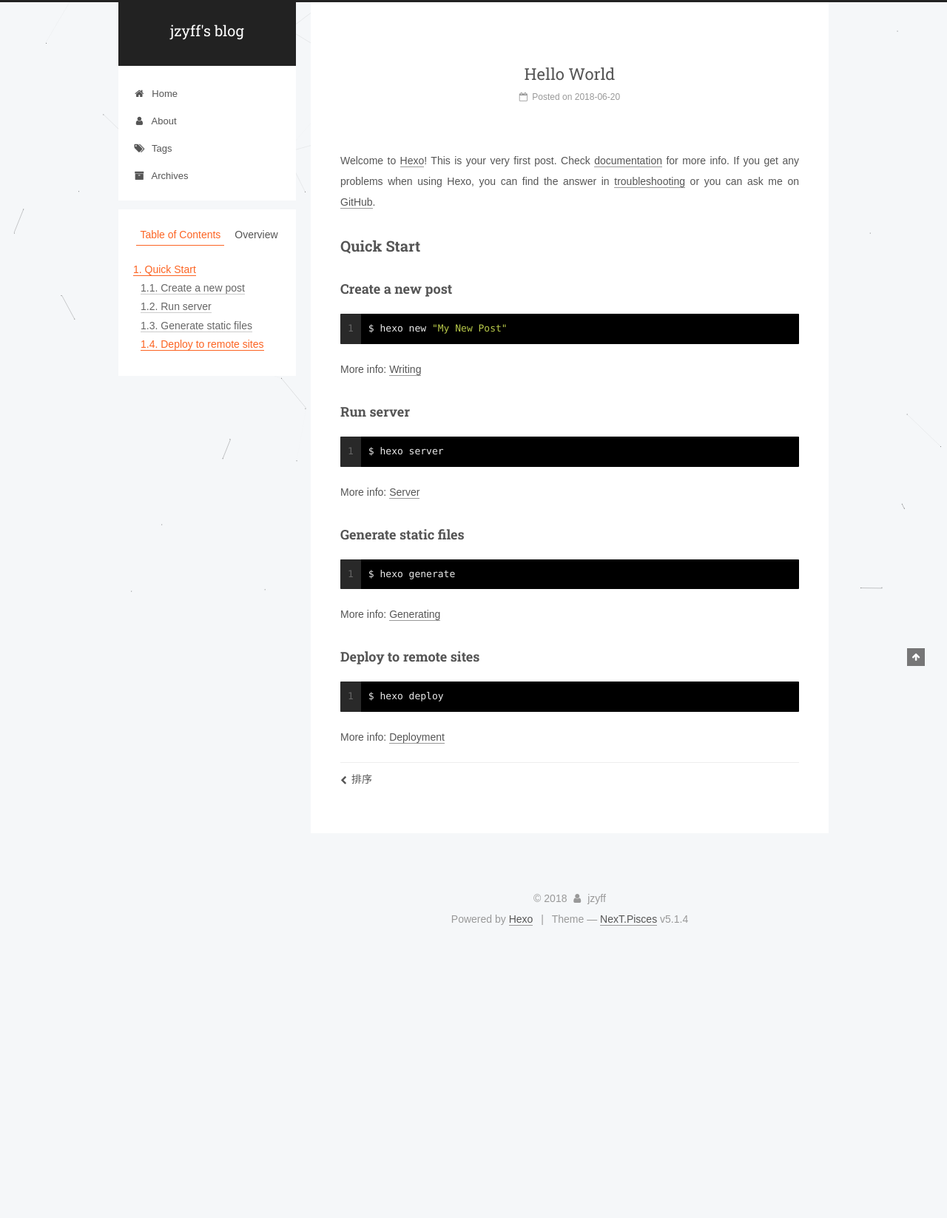
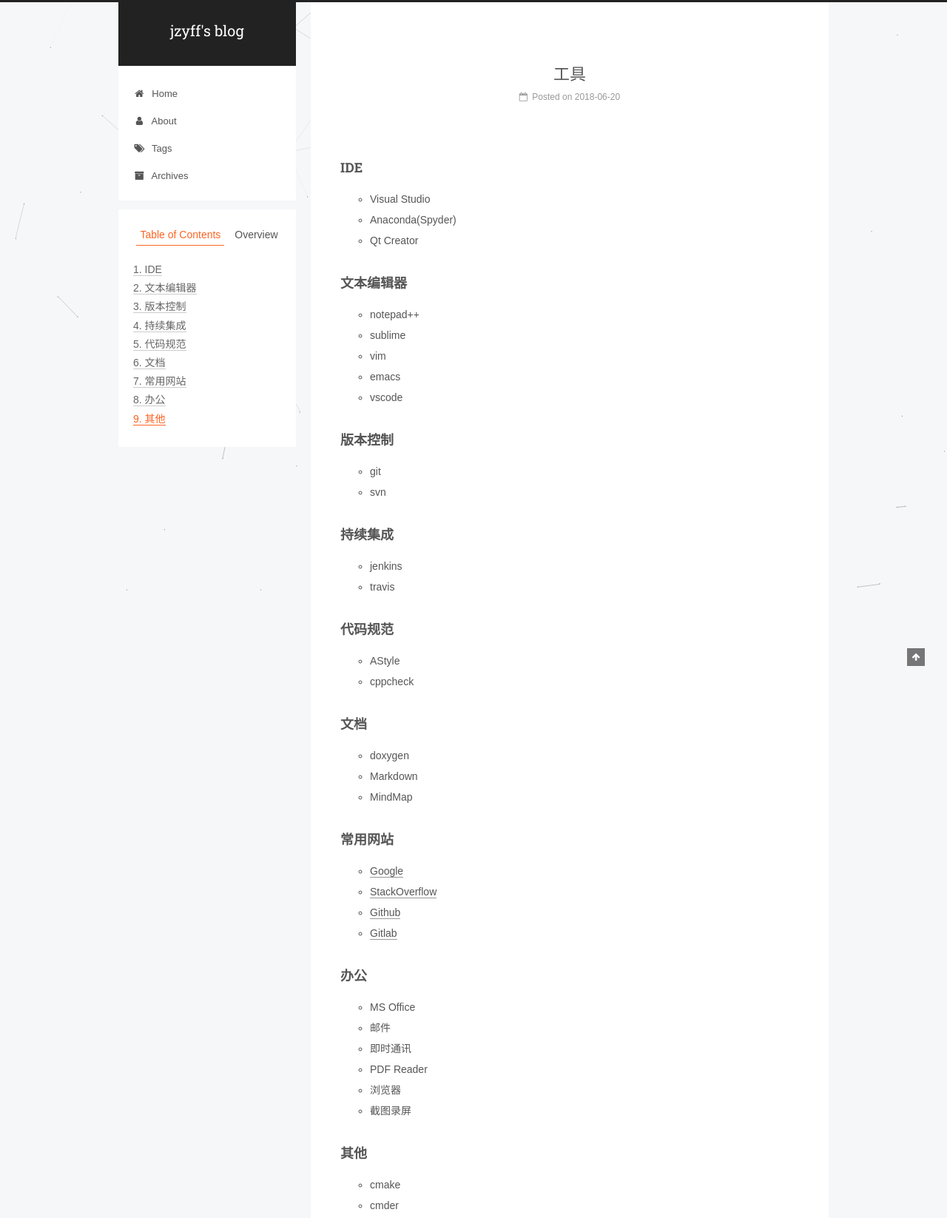
Before and after one commit to jzyff/jzyff.github.io, a plain HTML site: page 2018/06/20/tool/index.html in a window 1280 px wide. Shown: the top 1646 px of the page at 74% size. Before the commit the page ends 1276 px from the top, so only its background shows below. Drawn offline with Linux system fonts and the light colour scheme; a web font is replaced by a local one.

Commit message:
Site updated: 2018-06-21 00:36:05

```diff
--- a/2018/06/20/hello-world/index.html
+++ b/2018/06/20/tool/index.html
@@ -123,17 +123,17 @@
 
 
 
-<meta name="description" content="Welcome to Hexo! This is your very first post. Check documentation for more info. If you get any problems when using Hexo, you can find the answer in troubleshooting or you can ask me on GitHub.">
+<meta name="description" content="IDE Visual Studio Anaconda(Spyder) Qt Creator">
 <meta property="og:type" content="article">
-<meta property="og:title" content="Hello World">
-<meta property="og:url" content="http://yoursite.com/2018/06/20/hello-world/index.html">
+<meta property="og:title" content="工具">
+<meta property="og:url" content="http://yoursite.com/2018/06/20/tool/index.html">
 <meta property="og:site_name" content="jzyff&#39;s blog">
-<meta property="og:description" content="Welcome to Hexo! This is your very first post. Check documentation for more info. If you get any problems when using Hexo, you can find the answer in troubleshooting or you can ask me on GitHub.">
+<meta property="og:description" content="IDE Visual Studio Anaconda(Spyder) Qt Creator">
 <meta property="og:locale" content="en">
-<meta property="og:updated_time" content="2018-06-20T12:42:41.943Z">
+<meta property="og:updated_time" content="2018-06-20T16:32:28.300Z">
 <meta name="twitter:card" content="summary">
-<meta name="twitter:title" content="Hello World">
-<meta name="twitter:description" content="Welcome to Hexo! This is your very first post. Check documentation for more info. If you get any problems when using Hexo, you can find the answer in troubleshooting or you can ask me on GitHub.">
+<meta name="twitter:title" content="工具">
+<meta name="twitter:description" content="IDE Visual Studio Anaconda(Spyder) Qt Creator">
 
 
 
@@ -163,13 +163,13 @@
 
 
 
-  <link rel="canonical" href="http://yoursite.com/2018/06/20/hello-world/"/>
+  <link rel="canonical" href="http://yoursite.com/2018/06/20/tool/"/>
 
 
 
 
 
-  <title>Hello World | jzyff's blog</title>
+  <title>工具 | jzyff's blog</title>
 
 
 
@@ -296,7 +296,7 @@
 
 
   <div class="post-block">
-    <link itemprop="mainEntityOfPage" href="http://yoursite.com/2018/06/20/hello-world/">
+    <link itemprop="mainEntityOfPage" href="http://yoursite.com/2018/06/20/tool/">
 
     <span hidden itemprop="author" itemscope itemtype="http://schema.org/Person">
       <meta itemprop="name" content="jzyff">
@@ -313,7 +313,7 @@
 
 
 
-          <h1 class="post-title" itemprop="name headline">Hello World</h1>
+          <h1 class="post-title" itemprop="name headline">工具</h1>
 
 
         <div class="post-meta">
@@ -325,7 +325,7 @@
 
                 <span class="post-meta-item-text">Posted on</span>
 
-              <time title="Post created" itemprop="dateCreated datePublished" datetime="2018-06-20T20:42:41+08:00">
+              <time title="Post created" itemprop="dateCreated datePublished" datetime="2018-06-20T20:43:12+08:00">
                 2018-06-20
               </time>
 
@@ -363,16 +363,54 @@
 
 
 
-        <p>Welcome to <a href="https://hexo.io/" target="_blank" rel="noopener">Hexo</a>! This is your very first post. Check <a href="https://hexo.io/docs/" target="_blank" rel="noopener">documentation</a> for more info. If you get any problems when using Hexo, you can find the answer in <a href="https://hexo.io/docs/troubleshooting.html" target="_blank" rel="noopener">troubleshooting</a> or you can ask me on <a href="https://github.com/hexojs/hexo/issues" target="_blank" rel="noopener">GitHub</a>.</p>
+        <h3 id="IDE"><a href="#IDE" class="headerlink" title="IDE"></a>IDE</h3><ul>
+<li>Visual Studio</li>
+<li>Anaconda(Spyder)</li>
+<li>Qt Creator</li>
+</ul>
 <a id="more"></a>
-<h2 id="Quick-Start"><a href="#Quick-Start" class="headerlink" title="Quick Start"></a>Quick Start</h2><h3 id="Create-a-new-post"><a href="#Create-a-new-post" class="headerlink" title="Create a new post"></a>Create a new post</h3><figure class="highlight bash"><table><tr><td class="gutter"><pre><span class="line">1</span><br></pre></td><td class="code"><pre><span class="line">$ hexo new <span class="string">"My New Post"</span></span><br></pre></td></tr></table></figure>
-<p>More info: <a href="https://hexo.io/docs/writing.html" target="_blank" rel="noopener">Writing</a></p>
-<h3 id="Run-server"><a href="#Run-server" class="headerlink" title="Run server"></a>Run server</h3><figure class="highlight bash"><table><tr><td class="gutter"><pre><span class="line">1</span><br></pre></td><td class="code"><pre><span class="line">$ hexo server</span><br></pre></td></tr></table></figure>
-<p>More info: <a href="https://hexo.io/docs/server.html" target="_blank" rel="noopener">Server</a></p>
-<h3 id="Generate-static-files"><a href="#Generate-static-files" class="headerlink" title="Generate static files"></a>Generate static files</h3><figure class="highlight bash"><table><tr><td class="gutter"><pre><span class="line">1</span><br></pre></td><td class="code"><pre><span class="line">$ hexo generate</span><br></pre></td></tr></table></figure>
-<p>More info: <a href="https://hexo.io/docs/generating.html" target="_blank" rel="noopener">Generating</a></p>
-<h3 id="Deploy-to-remote-sites"><a href="#Deploy-to-remote-sites" class="headerlink" title="Deploy to remote sites"></a>Deploy to remote sites</h3><figure class="highlight bash"><table><tr><td class="gutter"><pre><span class="line">1</span><br></pre></td><td class="code"><pre><span class="line">$ hexo deploy</span><br></pre></td></tr></table></figure>
-<p>More info: <a href="https://hexo.io/docs/deployment.html" target="_blank" rel="noopener">Deployment</a></p>
+<h3 id="文本编辑器"><a href="#文本编辑器" class="headerlink" title="文本编辑器"></a>文本编辑器</h3><ul>
+<li>notepad++</li>
+<li>sublime</li>
+<li>vim</li>
+<li>emacs</li>
+<li>vscode</li>
+</ul>
+<h3 id="版本控制"><a href="#版本控制" class="headerlink" title="版本控制"></a>版本控制</h3><ul>
+<li>git</li>
+<li>svn</li>
+</ul>
+<h3 id="持续集成"><a href="#持续集成" class="headerlink" title="持续集成"></a>持续集成</h3><ul>
+<li>jenkins</li>
+<li>travis</li>
+</ul>
+<h3 id="代码规范"><a href="#代码规范" class="headerlink" title="代码规范"></a>代码规范</h3><ul>
+<li>AStyle</li>
+<li>cppcheck</li>
+</ul>
+<h3 id="文档"><a href="#文档" class="headerlink" title="文档"></a>文档</h3><ul>
+<li>doxygen</li>
+<li>Markdown</li>
+<li>MindMap</li>
+</ul>
+<h3 id="常用网站"><a href="#常用网站" class="headerlink" title="常用网站"></a>常用网站</h3><ul>
+<li><a href="www.google.com">Google</a></li>
+<li><a href="www.stackoverflow.com">StackOverflow</a></li>
+<li><a href="www.github.com">Github</a></li>
+<li><a href="www.gitlab.com">Gitlab</a></li>
+</ul>
+<h3 id="办公"><a href="#办公" class="headerlink" title="办公"></a>办公</h3><ul>
+<li>MS Office</li>
+<li>邮件</li>
+<li>即时通讯</li>
+<li>PDF Reader</li>
+<li>浏览器</li>
+<li>截图录屏</li>
+</ul>
+<h3 id="其他"><a href="#其他" class="headerlink" title="其他"></a>其他</h3><ul>
+<li>cmake</li>
+<li>cmder</li>
+</ul>
 
 
     </div>
@@ -523,7 +561,7 @@
 
 
 
-              <div class="post-toc-content"><ol class="nav"><li class="nav-item nav-level-2"><a class="nav-link" href="#Quick-Start"><span class="nav-number">1.</span> <span class="nav-text">Quick Start</span></a><ol class="nav-child"><li class="nav-item nav-level-3"><a class="nav-link" href="#Create-a-new-post"><span class="nav-number">1.1.</span> <span class="nav-text">Create a new post</span></a></li><li class="nav-item nav-level-3"><a class="nav-link" href="#Run-server"><span class="nav-number">1.2.</span> <span class="nav-text">Run server</span></a></li><li class="nav-item nav-level-3"><a class="nav-link" href="#Generate-static-files"><span class="nav-number">1.3.</span> <span class="nav-text">Generate static files</span></a></li><li class="nav-item nav-level-3"><a class="nav-link" href="#Deploy-to-remote-sites"><span class="nav-number">1.4.</span> <span class="nav-text">Deploy to remote sites</span></a></li></ol></li></ol></div>
+              <div class="post-toc-content"><ol class="nav"><li class="nav-item nav-level-3"><a class="nav-link" href="#IDE"><span class="nav-number">1.</span> <span class="nav-text">IDE</span></a></li><li class="nav-item nav-level-3"><a class="nav-link" href="#文本编辑器"><span class="nav-number">2.</span> <span class="nav-text">文本编辑器</span></a></li><li class="nav-item nav-level-3"><a class="nav-link" href="#版本控制"><span class="nav-number">3.</span> <span class="nav-text">版本控制</span></a></li><li class="nav-item nav-level-3"><a class="nav-link" href="#持续集成"><span class="nav-number">4.</span> <span class="nav-text">持续集成</span></a></li><li class="nav-item nav-level-3"><a class="nav-link" href="#代码规范"><span class="nav-number">5.</span> <span class="nav-text">代码规范</span></a></li><li class="nav-item nav-level-3"><a class="nav-link" href="#文档"><span class="nav-number">6.</span> <span class="nav-text">文档</span></a></li><li class="nav-item nav-level-3"><a class="nav-link" href="#常用网站"><span class="nav-number">7.</span> <span class="nav-text">常用网站</span></a></li><li class="nav-item nav-level-3"><a class="nav-link" href="#办公"><span class="nav-number">8.</span> <span class="nav-text">办公</span></a></li><li class="nav-item nav-level-3"><a class="nav-link" href="#其他"><span class="nav-number">9.</span> <span class="nav-text">其他</span></a></li></ol></div>
 
 
           </div>
--- a/css/main.css
+++ b/css/main.css
@@ -1823,7 +1823,7 @@ pre .javascript .function {
   width: 4px;
   height: 4px;
   border-radius: 50%;
-  background: #90baff;
+  background: #e75ec4;
 }
 .links-of-blogroll {
   font-size: 13px;
```
Also changed, not shown: 2018/06/20/sort/index.html (+2 -2 lines), archives/2018/06/index.html (+3 -3 lines), archives/2018/index.html (+3 -3 lines), archives/index.html (+3 -3 lines), index.html (+9 -5 lines).
